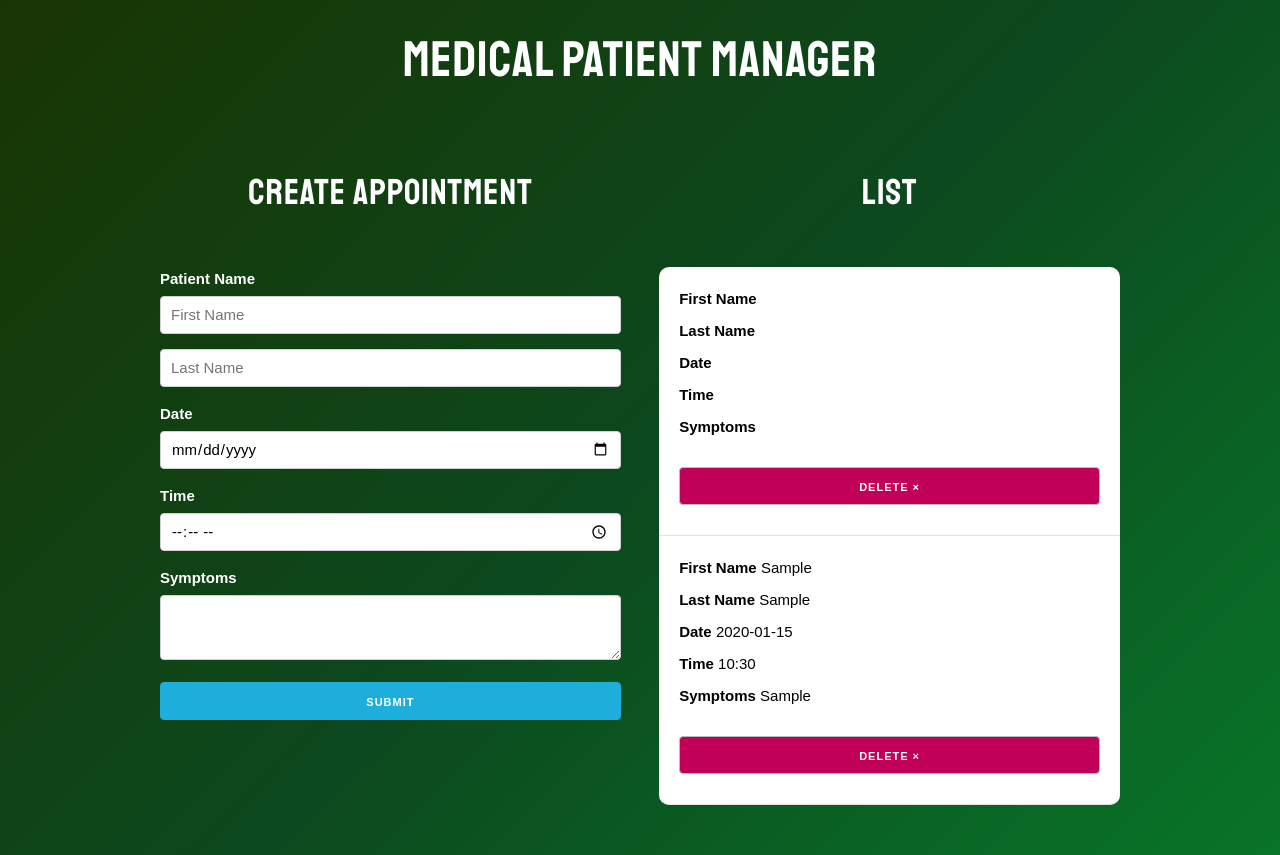
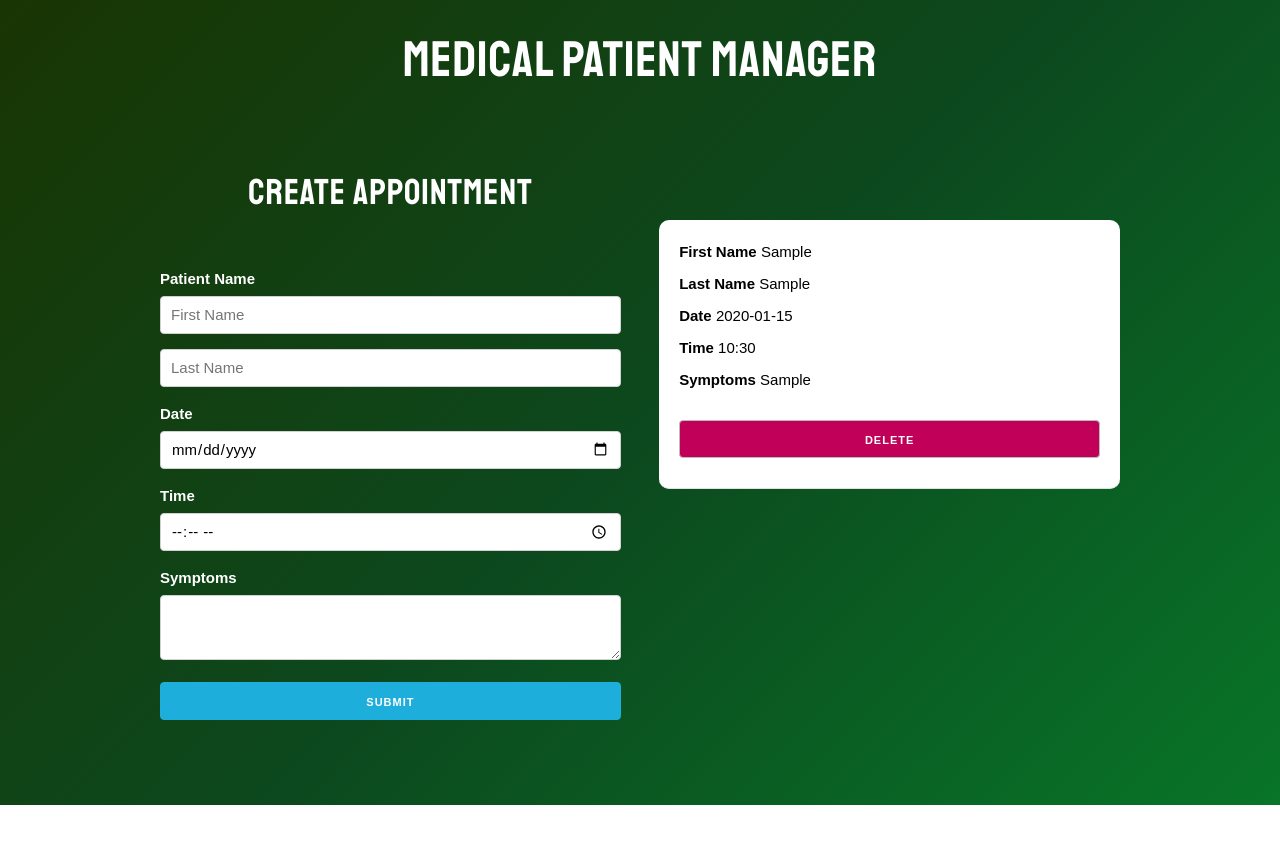
Before and after one commit to DaniPinelli/dates, a React (Create React App) app: page / in a window 1280 px wide. Both pictures are taken after typing "Sample", "Sample", "2020-01-15", "10:30", "Sample" into the empty fields and a click on the button "SUBMIT". After the commit the page ends 805 px from the top, so only its background shows below. Built offline with nearby package versions, Linux system fonts and the light colour scheme.

Commit message:
More changes

```diff
--- a/src/App.js
+++ b/src/App.js
@@ -10,7 +10,7 @@ function App() {
   }
 
   //Dates array
-  const [dates, storeDates] = useState([initialDates]);
+  const [dates, storeDates] = useState([]);
 
   //Using useEffect when state changes
   useEffect(() => {
@@ -35,7 +35,7 @@ function App() {
   };
 
   //Optional messagge
-  const title = dates.length === 0 ? "" : "List";
+  const title = dates.length >= 1 ? "" : "List";
 
   return (
     <Fragment>
--- a/src/components/Date.js
+++ b/src/components/Date.js
@@ -22,7 +22,7 @@ const Date = ({ date, deleteDate }) => (
       className="button delete u-full-width"
       onClick={() => deleteDate(date.id)}
     >
-      Delete &times;
+      Delete
     </button>
   </div>
 );
```
